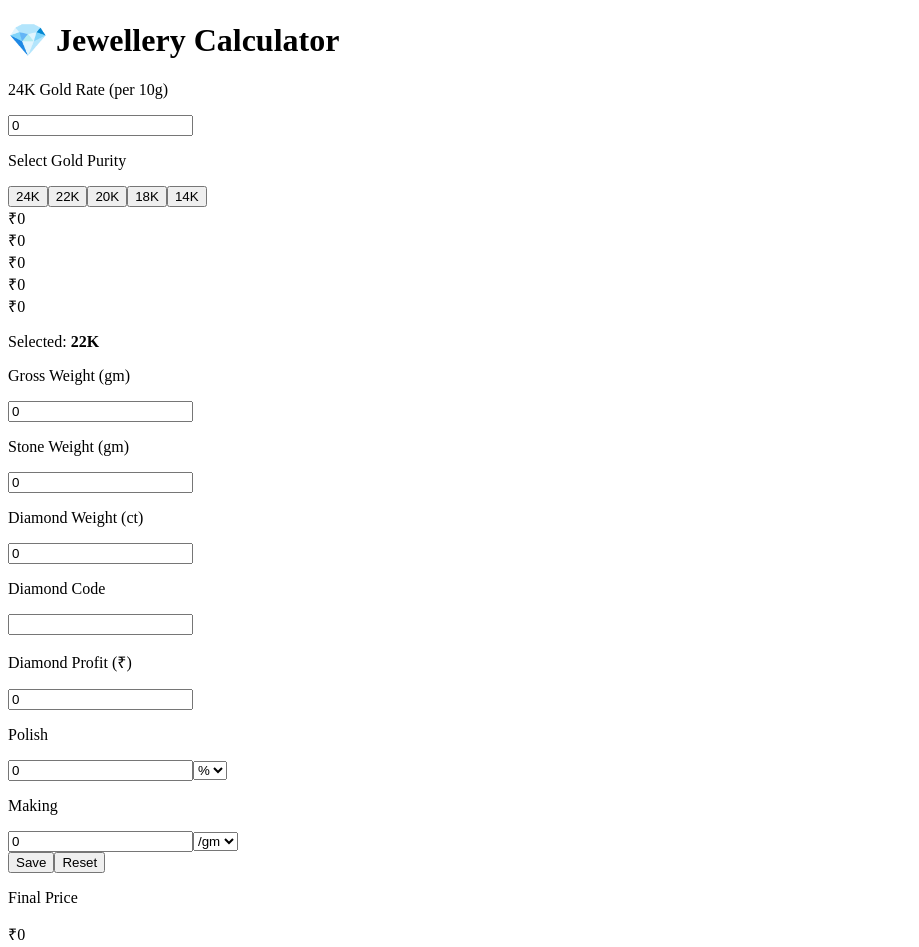
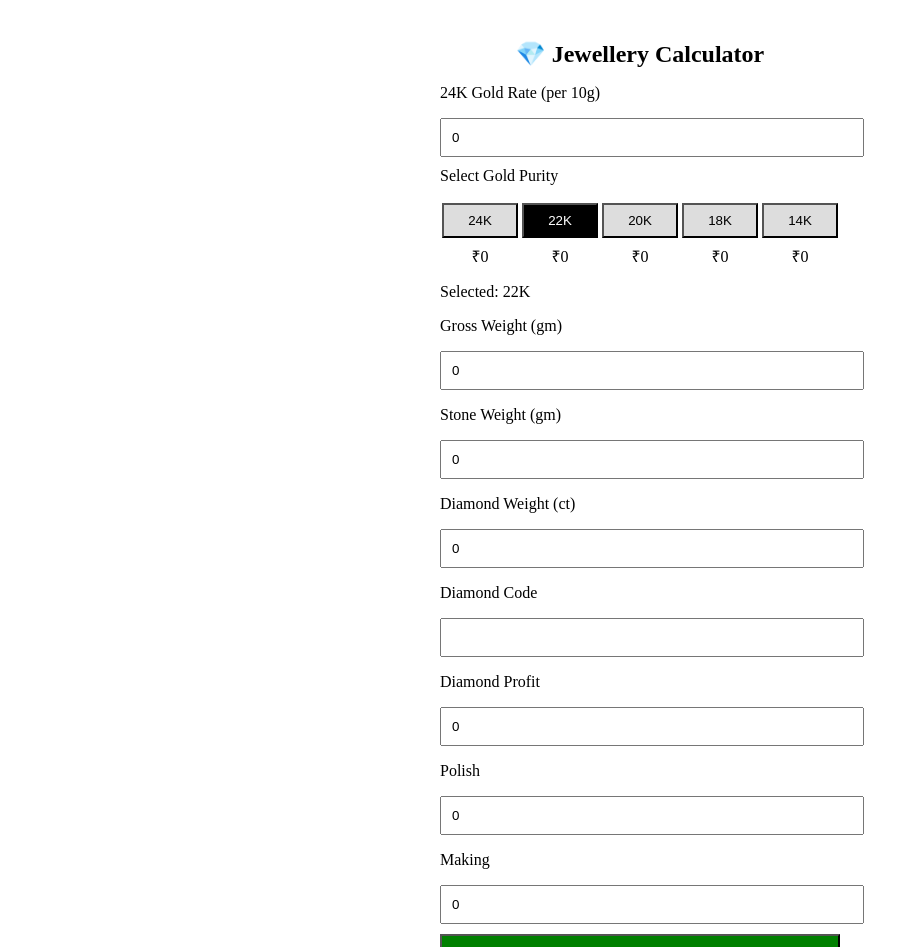
Before and after one commit to nkjewellers/jewellery-calculator, a Next.js app: page /calculator in a window 1280 px wide. Shown: the top 947 px of the page, without its empty margins (0-919 px from the left). Built offline with nearby package versions, Linux system fonts and the light colour scheme.

Commit message:
final layout fix ct inline

```diff
--- a/app/calculator/page.tsx
+++ b/app/calculator/page.tsx
@@ -37,7 +37,6 @@ export default function Calculator() {
   const diamondGram = diamondCt * 0.2;
   const net = Math.max(0, gross - stone - diamondGram);
 
-  // POLISH
   let polishValue = polishType === "percent"
     ? (net * polish) / 100
     : polish;
@@ -45,7 +44,6 @@ export default function Calculator() {
   const totalGoldWeight = net + polishValue;
   const goldValue = totalGoldWeight * ratePerGram;
 
-  // MAKING
   let makingValue = 0;
   if (makingType === "perGram") {
     makingValue = net * making;
@@ -55,7 +53,6 @@ export default function Calculator() {
     makingValue = making;
   }
 
-  // DIAMOND
   const map:any = {
     k:1,g:2,c:3,h:4,o:5,i:6,t:7,r:8,a:9,m:0
   };
@@ -92,150 +89,82 @@ export default function Calculator() {
   };
 
   return (
-    <div className="p-4 max-w-md mx-auto space-y-4 text-black">
+    <div style={{padding:16, maxWidth:400, margin:"auto"}}>
 
-      <h1 className="text-2xl font-bold text-center">
+      <h1 style={{fontSize:24, fontWeight:"bold", textAlign:"center"}}>
         💎 Jewellery Calculator
       </h1>
 
-      {/* GOLD RATE */}
-      <div>
-        <p className="font-semibold text-lg">24K Gold Rate (per 10g)</p>
-        <input
-          value={rate24}
-          onChange={(e)=>setRate24(+e.target.value)}
-          className="w-full p-3 text-lg border rounded"
-        />
-      </div>
+      <p>24K Gold Rate (per 10g)</p>
+      <input value={rate24} onChange={(e)=>setRate24(+e.target.value)} style={{width:"100%",padding:10}}/>
 
-      {/* ✅ PERFECT CT + PRICE GRID */}
-      <div>
-        <p className="font-semibold text-lg">Select Gold Purity</p>
+      <p style={{marginTop:10}}>Select Gold Purity</p>
 
-        {/* CT BUTTONS */}
-        <div className="grid grid-cols-5 gap-2">
+      {/* ✅ BUTTON ROW */}
+      <div style={{display:"flex", justifyContent:"space-between"}}>
         {[24,22,20,18,14].map(c=>(
-            <button
-              key={c}
+          <button key={c}
             onClick={()=>setCarat(c)}
-              className={`py-2 rounded text-sm border ${
-                carat===c
-                ? "bg-black text-white"
-                : "bg-gray-200"
-              }`}
-            >
+            style={{
+              flex:1,
+              margin:2,
+              padding:8,
+              background: carat===c ? "black" : "#ddd",
+              color: carat===c ? "white" : "black"
+            }}>
             {c}K
           </button>
         ))}
       </div>
 
-        {/* PRICE LINE */}
-        <div className="grid grid-cols-5 gap-2 text-center text-sm mt-1">
+      {/* ✅ PRICE ROW FIX */}
+      <div style={{display:"flex", justifyContent:"space-between", marginTop:5}}>
         {[24,22,20,18,14].map(c=>(
-            <div key={c}>
+          <div key={c} style={{flex:1, textAlign:"center"}}>
             ₹{getRate(c).toFixed(0)}
           </div>
         ))}
       </div>
 
-        <p className="mt-2 text-sm">
-          Selected: <b>{carat}K</b>
-        </p>
-      </div>
+      <p>Selected: {carat}K</p>
 
-      {/* WEIGHTS */}
-      <div>
-        <p className="font-semibold text-lg">Gross Weight (gm)</p>
-        <input value={gross}
-          onChange={(e)=>setGross(+e.target.value)}
-          className="w-full p-3 text-lg border rounded"/>
-      </div>
+      <p>Gross Weight (gm)</p>
+      <input value={gross} onChange={(e)=>setGross(+e.target.value)} style={{width:"100%",padding:10}}/>
 
-      <div>
-        <p className="font-semibold text-lg">Stone Weight (gm)</p>
-        <input value={stone}
-          onChange={(e)=>setStone(+e.target.value)}
-          className="w-full p-3 text-lg border rounded"/>
-      </div>
+      <p>Stone Weight (gm)</p>
+      <input value={stone} onChange={(e)=>setStone(+e.target.value)} style={{width:"100%",padding:10}}/>
 
-      <div>
-        <p className="font-semibold text-lg">Diamond Weight (ct)</p>
-        <input value={diamondCt}
-          onChange={(e)=>setDiamondCt(+e.target.value)}
-          className="w-full p-3 text-lg border rounded"/>
-      </div>
+      <p>Diamond Weight (ct)</p>
+      <input value={diamondCt} onChange={(e)=>setDiamondCt(+e.target.value)} style={{width:"100%",padding:10}}/>
 
-      <div>
-        <p className="font-semibold text-lg">Diamond Code</p>
-        <input value={diamondCode}
-          onChange={(e)=>setDiamondCode(e.target.value)}
-          className="w-full p-3 text-lg border rounded"/>
-      </div>
+      <p>Diamond Code</p>
+      <input value={diamondCode} onChange={(e)=>setDiamondCode(e.target.value)} style={{width:"100%",padding:10}}/>
 
-      <div>
-        <p className="font-semibold text-lg">Diamond Profit (₹)</p>
-        <input value={diamondProfit}
-          onChange={(e)=>setDiamondProfit(+e.target.value)}
-          className="w-full p-3 text-lg border rounded"/>
-      </div>
+      <p>Diamond Profit</p>
+      <input value={diamondProfit} onChange={(e)=>setDiamondProfit(+e.target.value)} style={{width:"100%",padding:10}}/>
 
-      {/* POLISH */}
-      <div>
-        <p className="font-semibold text-lg">Polish</p>
-        <div className="flex gap-2">
-          <input value={polish}
-            onChange={(e)=>setPolish(+e.target.value)}
-            className="w-full p-3 text-lg border rounded"/>
-          <select onChange={(e)=>setPolishType(e.target.value)}>
-            <option value="percent">%</option>
-            <option value="flat">₹</option>
-          </select>
-        </div>
-      </div>
+      <p>Polish</p>
+      <input value={polish} onChange={(e)=>setPolish(+e.target.value)} style={{width:"100%",padding:10}}/>
 
-      {/* MAKING */}
-      <div>
-        <p className="font-semibold text-lg">Making</p>
-        <div className="flex gap-2">
-          <input value={making}
-            onChange={(e)=>setMaking(+e.target.value)}
-            className="w-full p-3 text-lg border rounded"/>
-          <select onChange={(e)=>setMakingType(e.target.value)}>
-            <option value="perGram">/gm</option>
-            <option value="percent">%</option>
-            <option value="flat">₹</option>
-          </select>
-        </div>
-      </div>
+      <p>Making</p>
+      <input value={making} onChange={(e)=>setMaking(+e.target.value)} style={{width:"100%",padding:10}}/>
 
-      {/* BUTTONS */}
-      <div className="flex gap-2">
-        <button onClick={saveHistory}
-          className="w-full bg-green-600 text-white p-3 rounded">
+      <button onClick={saveHistory} style={{width:"100%",marginTop:10,background:"green",color:"white",padding:10}}>
         Save
       </button>
 
-        <button onClick={resetAll}
-          className="w-full bg-red-600 text-white p-3 rounded">
+      <button onClick={resetAll} style={{width:"100%",marginTop:5,background:"red",color:"white",padding:10}}>
         Reset
       </button>
-      </div>
 
-      {/* RESULT */}
-      <div className="bg-black text-white p-4 rounded text-center">
-        <p className="text-xl">Final Price</p>
-        <p className="text-3xl font-bold">₹{final.toFixed(0)}</p>
-      </div>
+      <h2 style={{background:"black",color:"white",padding:10,textAlign:"center"}}>
+        ₹{final.toFixed(0)}
+      </h2>
 
-      {/* HISTORY */}
-      <div>
-        <p className="font-semibold">Last 5 Transactions</p>
+      <p>Last 5 Transactions</p>
       {history.map((h,i)=>(
-          <p key={i}>
-            ₹{h.price} | {h.wt}gm | {h.ct}K
-          </p>
+        <p key={i}>{h.price} | {h.wt}gm | {h.ct}K</p>
       ))}
-      </div>
 
     </div>
   );
```
Lines whose indentation alone changed are shown as unchanged.
